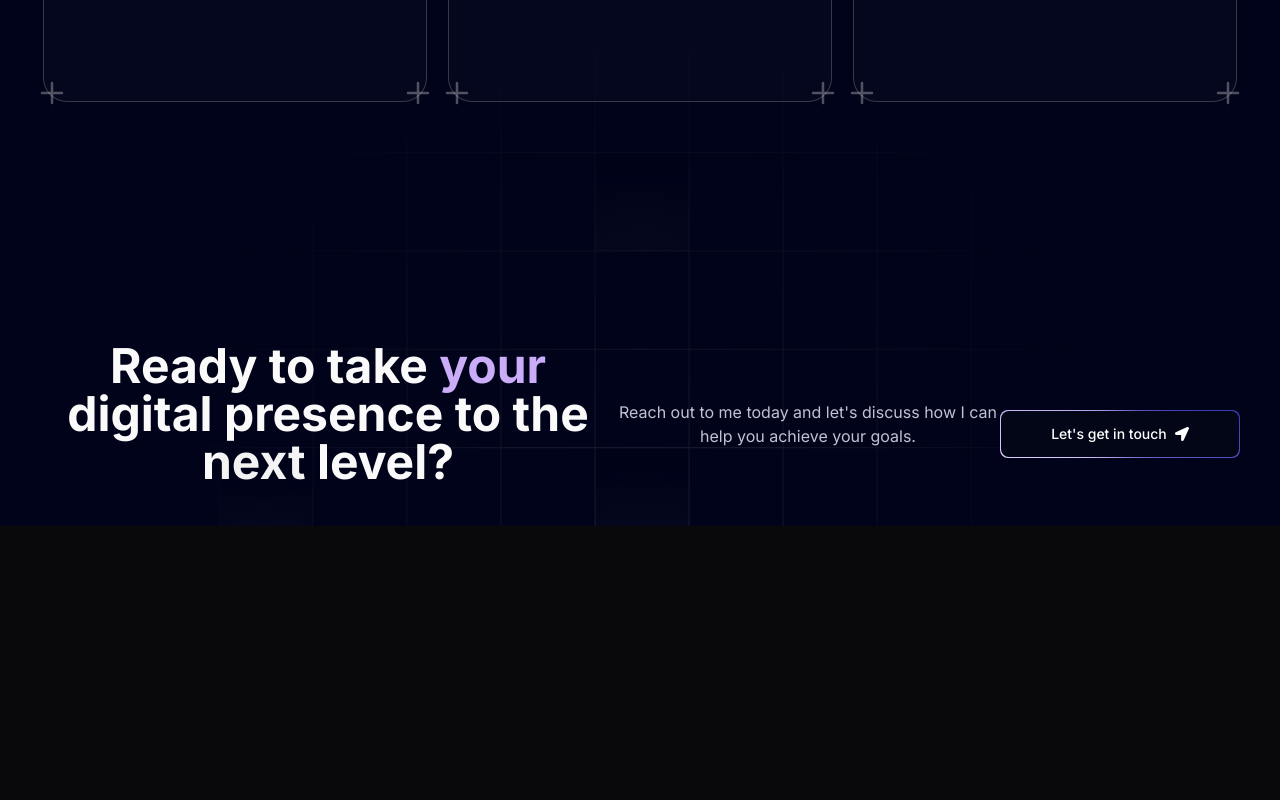
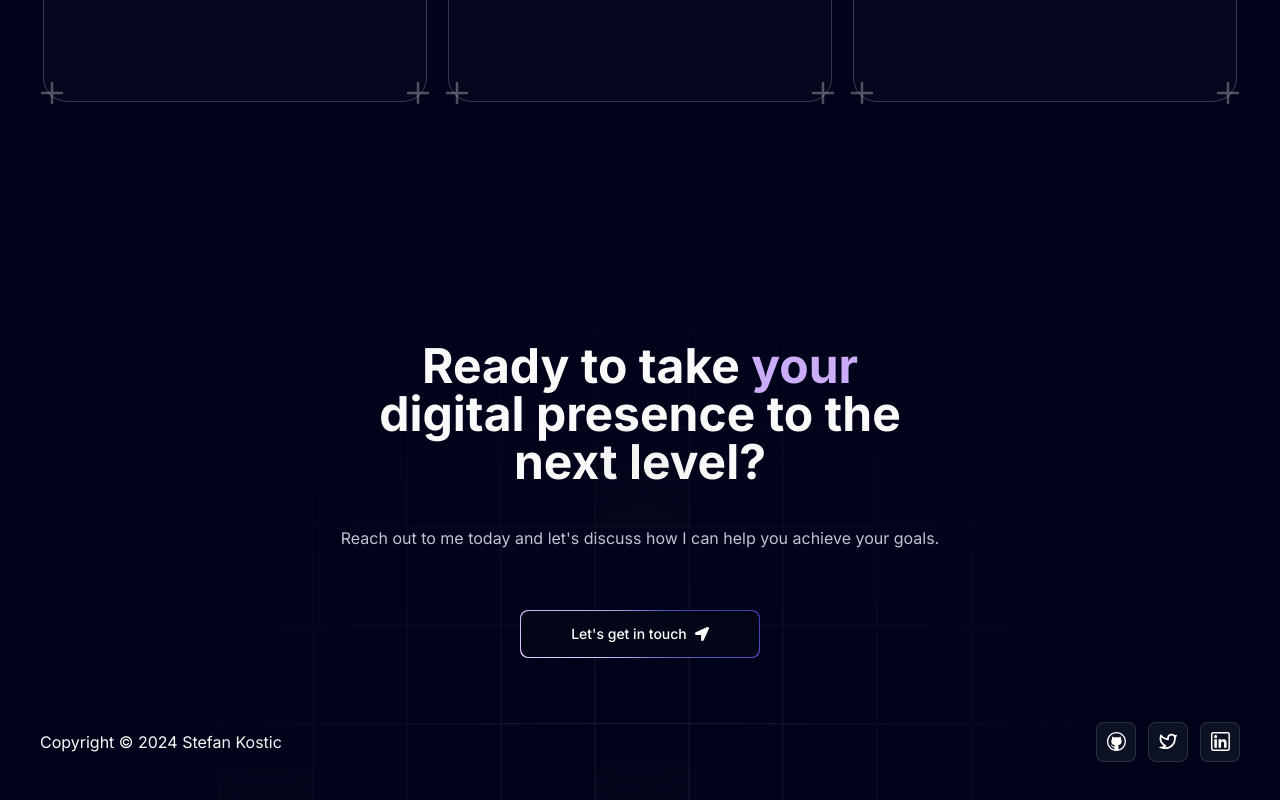
Before and after one commit to StefanKostic88/portfolio, a Next.js app: page / in a window 1280 px wide. Shown: the part 6935-7735 px from the top of the page. Before the commit the page ends 7461 px from the top, so only its background shows below. Built offline with nearby package versions, Linux system fonts and the light colour scheme.

Commit message:
footer completed

```diff
--- a/components/Footer.tsx
+++ b/components/Footer.tsx
@@ -1,6 +1,7 @@
 import React from "react";
 import MagicButton from "./ui/MagicButton";
 import { FaLocationArrow } from "react-icons/fa";
+import { socialMedia } from "@/data";
 const Footer = () => {
   return (
     <footer className="w-full pt-20 pb-10" id="contact">
@@ -11,7 +12,7 @@ const Footer = () => {
           className="w-full h-full opacity-50"
         />
       </div>
-      <div className="flex -flex-col items-center">
+      <div className="flex flex-col items-center">
         <h1 className="heading lg:max-w-[45vw]">
           Ready to take <span className="text-purple">your</span> digital
           presence to the next level?
@@ -28,6 +29,21 @@ const Footer = () => {
           />
         </a>
       </div>
+      <div className="flex mt-16 md:flex-row flex-col justify-between items-center">
+        <p className="md:text-base text-sm md:font-normal font-light">
+          Copyright © 2024 Stefan Kostic
+        </p>
+        <div className="flex items-center md:gap-3 gap-6">
+          {socialMedia.map((info) => (
+            <div
+              key={info.id}
+              className="w-10 h-10 cursor-pointer flex justify-center items-center backdrop-filter backdrop-blur-lg saturate-180 bg-opacity-75 bg-black-200 rounded-lg border border-black-300"
+            >
+              <img src={info.img} alt="icons" width={20} height={20} />
+            </div>
+          ))}
+        </div>
+      </div>
     </footer>
   );
 };
--- a/data/index.ts
+++ b/data/index.ts
@@ -218,3 +218,18 @@ export const workExperience = [
     thumbnail: "/exp4.svg",
   },
 ];
+
+export const socialMedia = [
+  {
+    id: 1,
+    img: "/git.svg",
+  },
+  {
+    id: 2,
+    img: "/twit.svg",
+  },
+  {
+    id: 3,
+    img: "/link.svg",
+  },
+];
```
